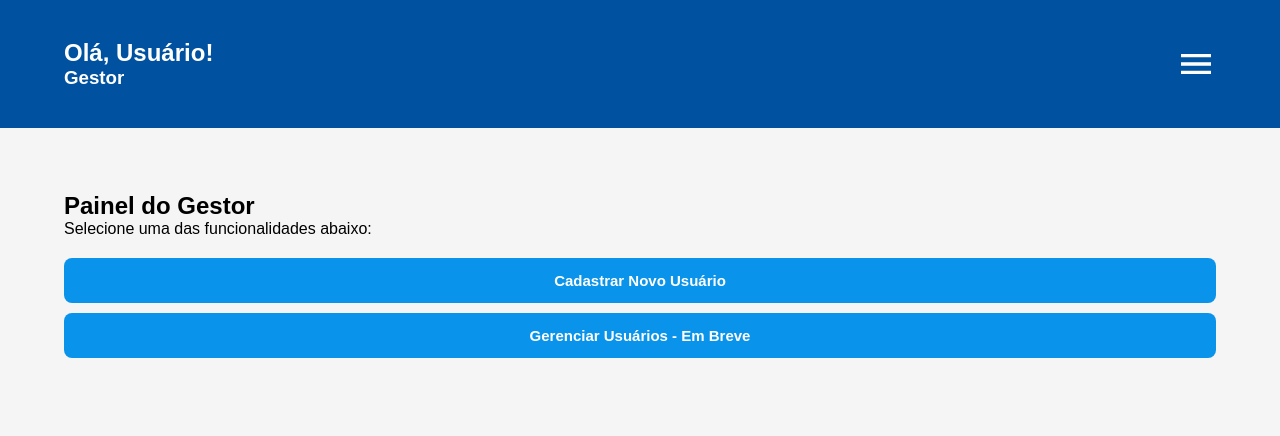
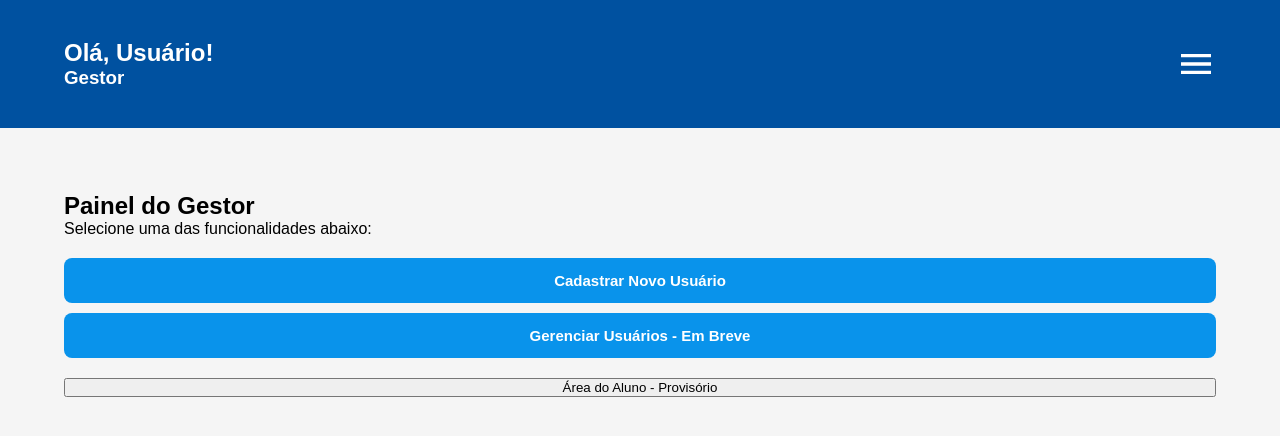
Before and after one commit to eduardo-olvreis/LearnFlix, a React (Vite) app: page /gestor in a window 1280 px wide. Shown: the top 436 px of the page. Built offline with nearby package versions, Linux system fonts and the light colour scheme.

Commit message:
Adição dos botões para mudar de páginas (Provisório, será removido no futuro)

```diff
--- a/src/pages/Dashboards/Aluno/Aluno.jsx
+++ b/src/pages/Dashboards/Aluno/Aluno.jsx
@@ -14,6 +14,11 @@ export default function Aluno({ name, user }) {
     navigate("/");
   };
 
+  {/* Função provisória para alterar entre páginas */}
+  const handleGestor = () => {
+    navigate("/gestor")
+  }
+
   return (
     <section>
       <Header
@@ -25,6 +30,7 @@ export default function Aluno({ name, user }) {
       <main>
         <Outlet />
       </main>
+      <button onClick={handleGestor}>Área do Gestor - Provisório</button>
     </section>
   );
 }
--- a/src/pages/Dashboards/Gestor/Home/GestorHome.jsx
+++ b/src/pages/Dashboards/Gestor/Home/GestorHome.jsx
@@ -6,6 +6,11 @@ export default function GestorHome(){
     const navigate = useNavigate()
     const handleUserRegister = () => {
         navigate("cadastrar-usuario")
+    }
+
+    {/* Função provisória para alterar entre páginas */}
+    const handleAluno = () => {
+        navigate("/aluno")
     }
 
     return (
@@ -18,6 +23,7 @@ export default function GestorHome(){
                 <Button onClick={handleUserRegister}>Cadastrar Novo Usuário</Button>
                 <Button onClick={() => {}}>Gerenciar Usuários - Em Breve</Button>
             </div>
+            <button onClick={handleAluno}>Área do Aluno - Provisório</button>
         </div>
     )
 }
```
